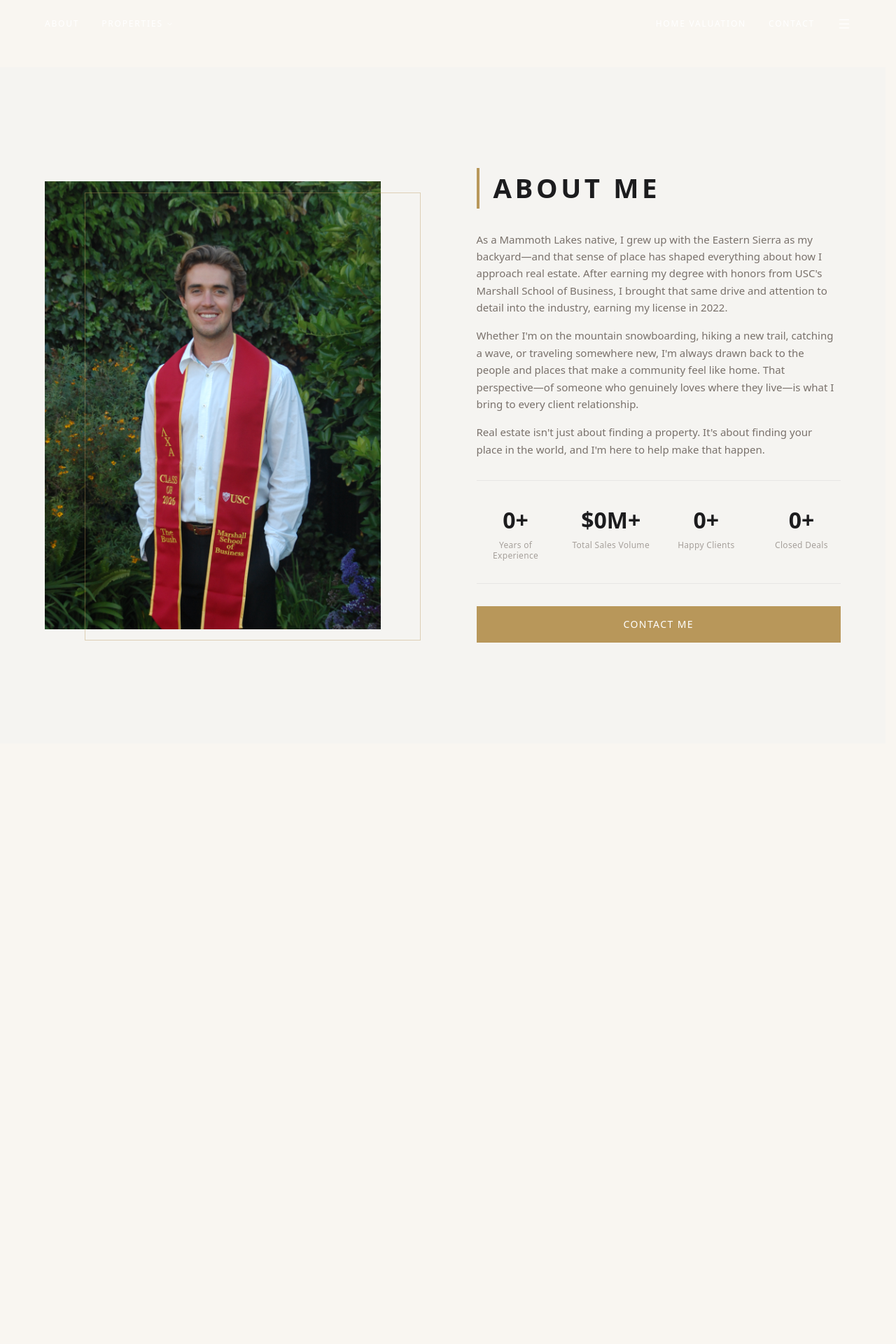
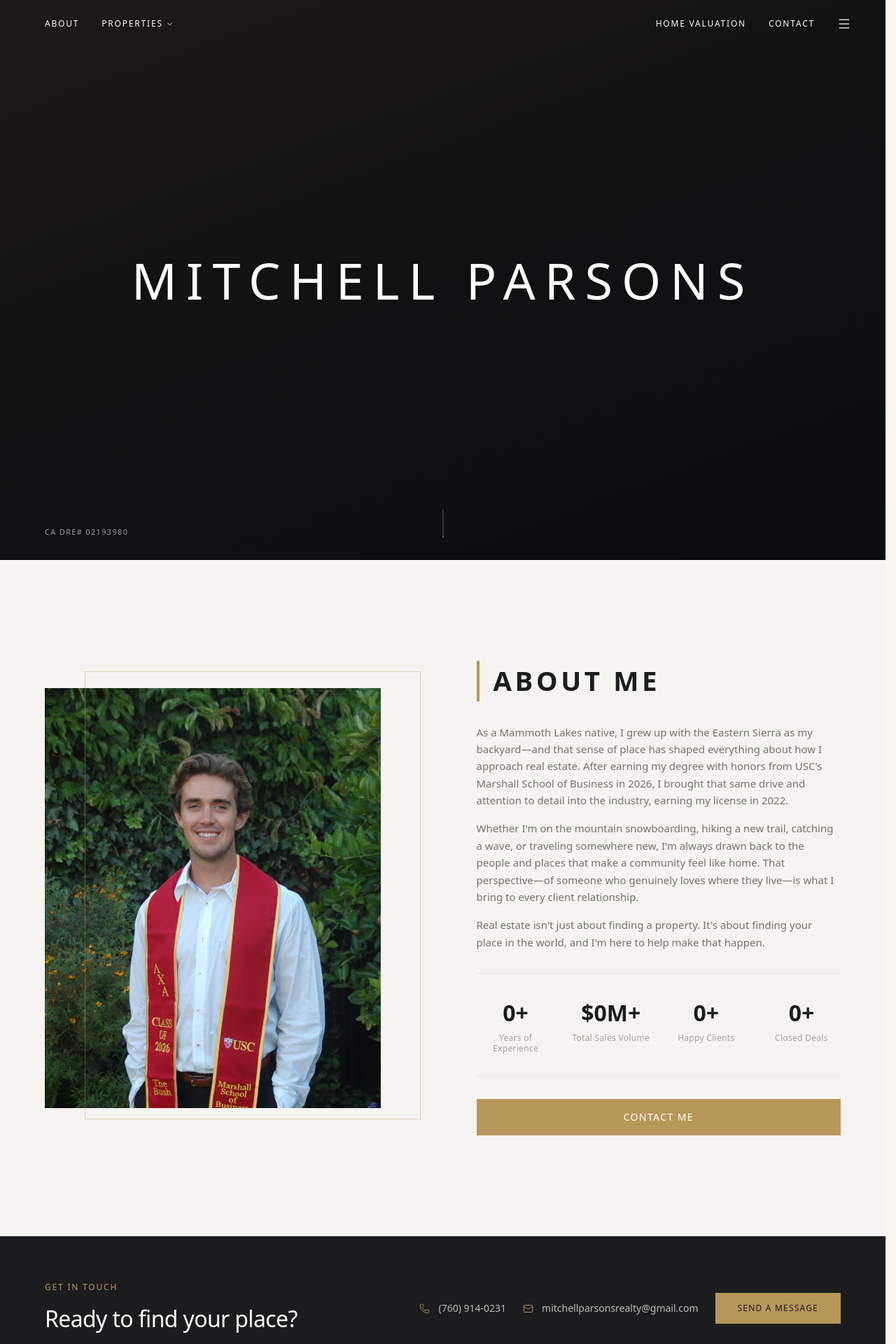
Before and after one commit to mitchellparsons8224-rgb/realty-site, a Next.js app: page /about in a window 1280 px wide. Shown: the top 1920 px of the page at 70% size. Before the commit the page ends 1062 px from the top, so only its background shows below. Built offline with nearby package versions, Linux system fonts and the light colour scheme.

Commit message:
About: full-screen hero, headshot crop fix, bio year updated, contact strip

```diff
--- a/src/app/(marketing)/about/page.tsx
+++ b/src/app/(marketing)/about/page.tsx
@@ -1,12 +1,65 @@
 import type { Metadata } from "next";
+import Link from "next/link";
+import AboutHero from "@/components/about/AboutHero";
 import AboutSection from "@/components/about/AboutSection";
+import { SITE_CONFIG } from "@/lib/constants";
+import { Mail, Phone } from "lucide-react";
 
 export const metadata: Metadata = { title: "About" };
 
 export default function AboutPage() {
   return (
-    <main className="pt-24">
+    <main>
+
+      {/* Full-screen hero */}
+      <AboutHero />
+
+      {/* About Me section — scrolls in seamlessly */}
       <AboutSection />
+
+      {/* Contact strip */}
+      <section style={{ backgroundColor: "var(--color-charcoal)" }}>
+        <div className="container-site py-16">
+          <div className="flex flex-col lg:flex-row items-center justify-between gap-10">
+
+            <div>
+              <p className="label-accent mb-3" style={{ color: "var(--color-gold)" }}>Get In Touch</p>
+              <h3
+                className="font-serif font-light text-white"
+                style={{ fontSize: "clamp(1.5rem, 2.5vw, 2rem)" }}
+              >
+                Ready to find your place?
+              </h3>
+            </div>
+
+            <div className="flex flex-col sm:flex-row items-center gap-6">
+              <a
+                href={`tel:${SITE_CONFIG.phone}`}
+                className="flex items-center gap-3 font-sans text-sm text-white/70 hover:text-white transition-colors duration-300"
+              >
+                <Phone size={15} strokeWidth={1.5} className="text-[var(--color-gold)]" />
+                {SITE_CONFIG.phone}
+              </a>
+              <a
+                href={`mailto:${SITE_CONFIG.email}`}
+                className="flex items-center gap-3 font-sans text-sm text-white/70 hover:text-white transition-colors duration-300"
+              >
+                <Mail size={15} strokeWidth={1.5} className="text-[var(--color-gold)]" />
+                {SITE_CONFIG.email}
+              </a>
+              <Link
+                href="/contact"
+                className="font-sans text-xs font-medium tracking-widest uppercase text-charcoal px-8 py-3.5 transition-all duration-300 hover:opacity-90"
+                style={{ backgroundColor: "var(--color-gold)" }}
+              >
+                Send a Message
+              </Link>
+            </div>
+
+          </div>
+        </div>
+      </section>
+
     </main>
   );
 }
--- /dev/null
+++ b/src/components/about/AboutHero.tsx
@@ -0,0 +1,66 @@
+import Image from "next/image";
+import { SITE_CONFIG } from "@/lib/constants";
+
+export default function AboutHero() {
+  return (
+    <section className="relative h-screen w-full overflow-hidden">
+
+      {/* Background — swap src for a real interior/property photo */}
+      <div className="absolute inset-0">
+        {/* TODO: replace gradient with a luxury interior photo:
+            1. Drop photo into /public/images/about-bg.jpg
+            2. Uncomment the Image tag below and remove the gradient div */}
+        {/*
+        <Image
+          src="/images/about-bg.jpg"
+          alt="Property interior"
+          fill
+          className="object-cover object-center"
+          priority
+        />
+        */}
+        <div
+          className="absolute inset-0"
+          style={{
+            background: "linear-gradient(160deg, #2a2520 0%, #1a1a1a 40%, #0f1419 100%)",
+          }}
+        />
+      </div>
+
+      {/* Dark overlay */}
+      <div className="absolute inset-0" style={{ backgroundColor: "rgba(0,0,0,0.32)" }} />
+
+      {/* Centered name */}
+      <div className="absolute inset-0 flex items-center justify-center">
+        <h1
+          className="font-serif font-light text-white text-center uppercase px-6"
+          style={{
+            fontSize: "clamp(2rem, 6vw, 4.5rem)",
+            letterSpacing: "0.18em",
+            lineHeight: 1,
+          }}
+        >
+          {SITE_CONFIG.agentName}
+        </h1>
+      </div>
+
+      {/* Bottom-left: DRE */}
+      <div className="absolute bottom-8 left-0 container-site">
+        <p
+          className="font-sans font-light uppercase"
+          style={{ fontSize: "11px", letterSpacing: "0.12em", color: "rgba(255,255,255,0.6)" }}
+        >
+          {SITE_CONFIG.brokerageLicense}
+        </p>
+      </div>
+
+      {/* Scroll indicator */}
+      <div className="absolute bottom-8 left-1/2 -translate-x-1/2">
+        <div className="relative overflow-hidden" style={{ width: "1px", height: "2.5rem", backgroundColor: "rgba(255,255,255,0.3)" }}>
+          <div className="absolute top-0 left-0 w-full animate-scroll-line" style={{ backgroundColor: "rgba(255,255,255,0.9)" }} />
+        </div>
+      </div>
+
+    </section>
+  );
+}
--- a/src/components/about/AboutSection.tsx
+++ b/src/components/about/AboutSection.tsx
@@ -19,13 +19,14 @@ export default function AboutSection() {
           <div className="relative">
             <div
               className="w-full bg-stone-300 overflow-hidden relative"
-              style={{ aspectRatio: "3/4", maxWidth: "480px" }}
+              style={{ aspectRatio: "4/5", maxWidth: "480px" }}
             >
               <Image
                 src="/images/mitchell.jpg"
                 alt={SITE_CONFIG.agentName}
                 fill
-                className="object-cover object-top"
+                className="object-cover"
+                style={{ objectPosition: "50% 8%", transform: "scale(1.15)", transformOrigin: "top center" }}
                 sizes="(max-width: 768px) 100vw, 480px"
                 priority
               />
@@ -53,7 +54,7 @@ export default function AboutSection() {
 
             {/* Bio */}
             <div className="space-y-4 font-sans text-stone-500 leading-relaxed text-[15px] lg:text-left max-w-xl">
-              <p>As a Mammoth Lakes native, I grew up with the Eastern Sierra as my backyard—and that sense of place has shaped everything about how I approach real estate. After earning my degree with honors from USC's Marshall School of Business, I brought that same drive and attention to detail into the industry, earning my license in 2022.</p>
+              <p>As a Mammoth Lakes native, I grew up with the Eastern Sierra as my backyard—and that sense of place has shaped everything about how I approach real estate. After earning my degree with honors from USC's Marshall School of Business in 2026, I brought that same drive and attention to detail into the industry, earning my license in 2022.</p>
               <p>Whether I'm on the mountain snowboarding, hiking a new trail, catching a wave, or traveling somewhere new, I'm always drawn back to the people and places that make a community feel like home. That perspective—of someone who genuinely loves where they live—is what I bring to every client relationship.</p>
               <p>Real estate isn't just about finding a property. It's about finding your place in the world, and I'm here to help make that happen.</p>
             </div>
```
